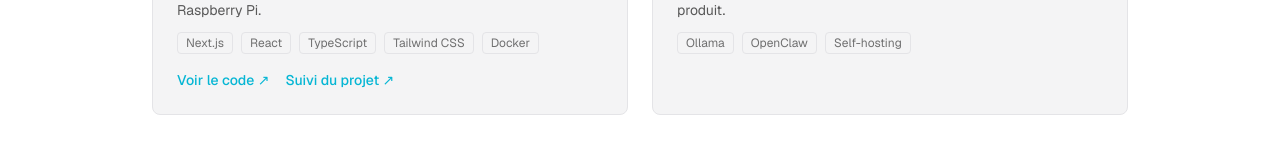
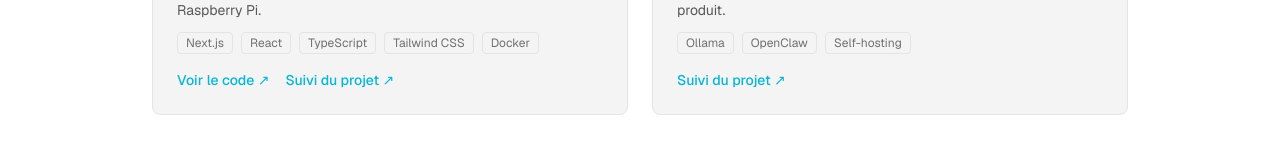
Before and after one commit to vh7383/hernandes.cloud, a Next.js app: page /projects in a window 1280 px wide. Shown: the part 342-502 px from the top of the page. Built offline with nearby package versions, Linux system fonts and the light colour scheme.

Commit message:
Lien vers le suivi de projet AlicIA

```diff
--- a/content/projects.ts
+++ b/content/projects.ts
@@ -30,6 +30,9 @@ export const projects: Project[] = [
     description:
       "Lab IA personnel : agent local (OpenClaw + Ollama) exploré en observabilité avant fiabilité — un terrain d'expérimentation, pas un produit.",
     stack: ["Ollama", "OpenClaw", "Self-hosting"],
+    links: {
+      board: "https://sharing.clickup.com/90121874429/l/h/6-901219337586-1/c872c825dc3b934",
+    },
     status: "active",
   },
 ];
```
